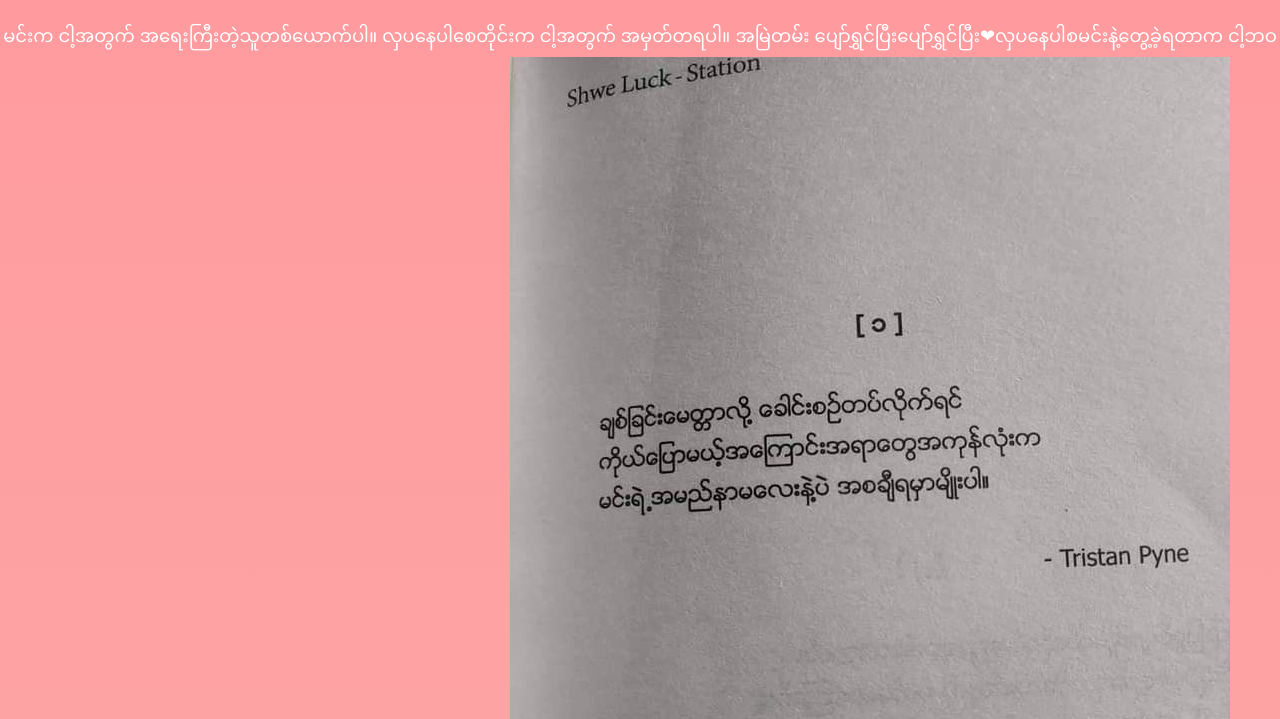
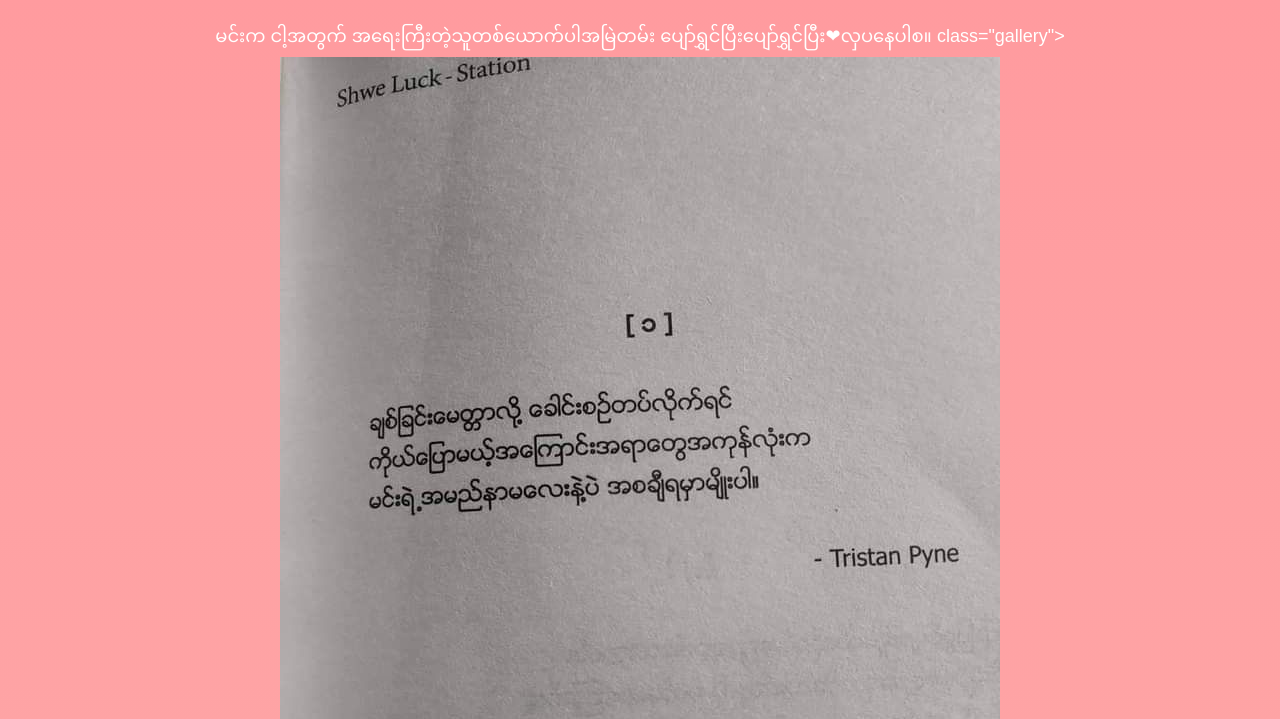
Before and after one commit to swamzarni619-star/For-you, a plain HTML site: page index.html in a window 1280 px wide. Shown: the part 81-800 px from the top of the page. Drawn offline with Linux system fonts and the light colour scheme.

Commit message:
Update index.html

```diff
--- a/index.html
+++ b/index.html
@@ -70,8 +70,8 @@
 <h1>❤️ Happy National Girlfriend Day ❤️</h1>
 
 <p>
-မင်းက ငါ့အတွက် အရေးကြီးတဲ့သူတစ်ယောက်ပါ။
-  လှပနေပါစေတိုင်းက ငါ့အတွက် အမှတ်တရပါ။ အမြဲတမ်း ပျော်ရွှင်ပြီးပျော်ရွှင်ပြီး❤လှပနေပါစမင်းနဲ့တွေ့ခဲ့ရတာက ငါ့ဘဝရဲ့ အလှပဆုံးအမှတ်တရတွေထဲက တစ်ခုပါ class="gallery">
+မင်းက ငါ့အတွက် အရေးကြီးတဲ့သူတစ်ယောက်ပါအမြဲတမ်း ပျော်ရွှင်ပြီးပျော်ရွှင်ပြီး❤လှပနေပါစ။
+   class="gallery">
 
 <img src="3754db3e-a254-436d-84dc-d3f1e57ffba5.jpeg">
 <img src="947e5516-42e4-486c-8246-55a5e15edc94.jpeg">
@@ -81,7 +81,7 @@
 <img src="e4e7jpeg-279လှပနေပါစနေပါစdb8-a850-a73b2906ac4a.jpeg">
 </div>
 
-<button onclick="alert('I Love You ❤️')">
+<button onclick="alert('မင်းနဲ့တွေ့ခဲ့ရတာက ငါ့ဘဝရဲ့ အလှပဆုံးအမှတ်တရတွေထဲက တစ်ခုပါI You You (syrmagyi😁❤️')">
 Click Me ❤️
 </button>
 
```
